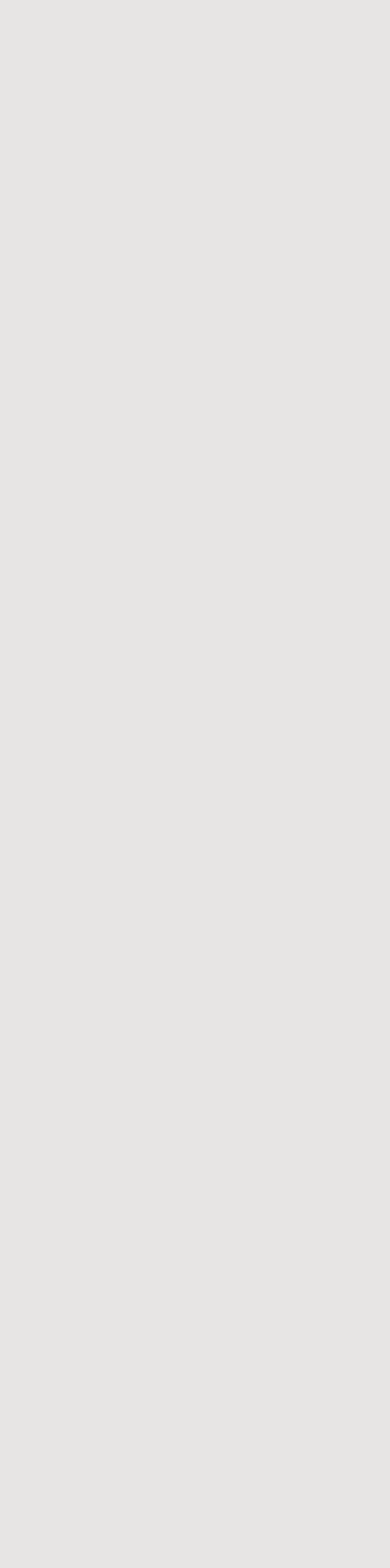
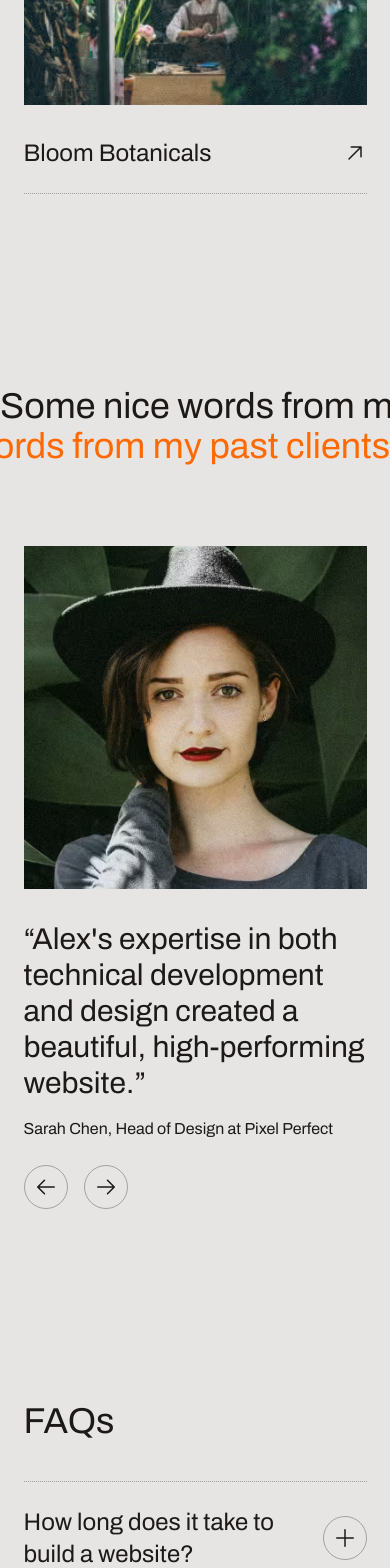
Before and after one commit to fajarfadillahh/fajarfadillahagustian-personal-website, a Next.js app: page / in a window 390 px wide. Shown: the part 3080-4648 px from the top of the page. Before the commit the page ends 1567 px from the top, so only its background shows below. Built offline with nearby package versions, Linux system fonts and the light colour scheme.

Commit message:
feat(sections): add projects, testimonials, faqs & footer section component on home page

```diff
--- a/app/page.tsx
+++ b/app/page.tsx
@@ -1,7 +1,11 @@
 import { generateMetadata } from "@/lib/metadata";
+import SectionFAQs from "@/sections/FAQs";
+import SectionFooter from "@/sections/Footer";
 import SectionHeader from "@/sections/Header";
 import SectionHero from "@/sections/Hero";
 import SectionIntro from "@/sections/Intro";
+import SectionProjects from "@/sections/Projects";
+import SectionTestimonials from "@/sections/Testimonials";
 
 export const metadata = generateMetadata({
   title: "Personal Website ✨",
@@ -14,6 +18,10 @@ export default function HomePage() {
       <SectionHeader />
       <SectionHero />
       <SectionIntro />
+      <SectionProjects />
+      <SectionTestimonials />
+      <SectionFAQs />
+      <SectionFooter />
     </>
   );
 }
--- a/sections/FAQs.tsx
+++ b/sections/FAQs.tsx
@@ -1,3 +1,31 @@
+"use client";
+
+import { faqs } from "@/data/site";
+import { PlusIcon } from "@phosphor-icons/react";
+
 export default function SectionFAQs() {
-  return <div>FAQs</div>;
+  return (
+    <section className="section">
+      <div className="container">
+        <h2 className="text-4xl md:text-7xl lg:text-8xl">FAQs</h2>
+
+        <div className="mt-10 md:mt-16 lg:mt-20">
+          {faqs.map((faq, index) => (
+            <div
+              key={index}
+              className="border-t border-dotted border-stone-400 py-6 last:border-b md:py-8 lg:py-10"
+            >
+              <div className="flex items-center justify-between gap-4">
+                <div className="text-2xl md:text-3xl">{faq.question}</div>
+
+                <div className="inline-flex size-11 shrink-0 items-center justify-center rounded-full border border-stone-400">
+                  <PlusIcon size={24} />
+                </div>
+              </div>
+            </div>
+          ))}
+        </div>
+      </div>
+    </section>
+  );
 }
--- a/sections/Footer.tsx
+++ b/sections/Footer.tsx
@@ -1,3 +1,54 @@
+"use client";
+
+import Button from "@/components/Button";
+import { navItems } from "@/data/site";
+import { ArrowUpRightIcon } from "@phosphor-icons/react";
+
 export default function SectionFooter() {
-  return <div>Footer</div>;
+  return (
+    <footer className="bg-stone-900 text-white">
+      <div className="container">
+        <div className="section">
+          <div className="flex items-center gap-3">
+            <div className="size-3 rounded-full bg-green-400"></div>
+            <span className="uppercase">
+              One spot available for the next month
+            </span>
+          </div>
+
+          <div className="grid md:grid-cols-3 md:items-center">
+            <div className="md:col-span-2">
+              <h2 className="mt-8 text-4xl font-light md:text-7xl lg:text-8xl">
+                Enough talk. Let's make something great together.
+              </h2>
+
+              <Button
+                variant="secondary"
+                iconAfter={<ArrowUpRightIcon size={24} />}
+                className="mt-8"
+              >
+                Contact Me
+              </Button>
+            </div>
+
+            <div>
+              <nav className="mt-16 flex flex-col gap-8 md:mt-0 md:items-end">
+                {navItems.map((item, index) => (
+                  <a href="#" key={index}>
+                    <Button variant="text" className="text-lg">
+                      {item.label}
+                    </Button>
+                  </a>
+                ))}
+              </nav>
+            </div>
+          </div>
+        </div>
+
+        <p className="py-16 text-sm text-white/30">
+          Copyrights &copy; Fajar Fadillah A &bull; All rights reserved
+        </p>
+      </div>
+    </footer>
+  );
 }
--- a/sections/Intro.tsx
+++ b/sections/Intro.tsx
@@ -1,6 +1,6 @@
 export default function SectionIntro() {
   return (
-    <section className="mt-12 py-24 md:mt-16 md:py-32 lg:mt-20 lg:py-40">
+    <section className="section mt-12 lg:mt-20 lg:py-40">
       <div className="container">
         <h2 className="text-4xl md:text-7xl lg:w-[80%] lg:text-8xl">
           Building beautiful websites with clean code and thoughtful design to
--- a/sections/Projects.tsx
+++ b/sections/Projects.tsx
@@ -1,3 +1,44 @@
+"use client";
+
+import { projects } from "@/data/site";
+import { ArrowUpRightIcon } from "@phosphor-icons/react";
+import Image from "next/image";
+
 export default function SectionProjects() {
-  return <div>Projects</div>;
+  return (
+    <section className="section">
+      <div className="container">
+        <h2 className="text-4xl md:text-7xl lg:text-8xl">Selected works</h2>
+
+        <div className="mt-10 md:mt-16 lg:mt-20">
+          {projects.map((project, index) => (
+            <a
+              href="#"
+              key={index}
+              className="flex flex-col border-t border-dotted border-stone-400 py-6 last:border-b md:py-8 lg:py-10"
+            >
+              <div className="">
+                <div className="aspect-video md:hidden">
+                  <Image
+                    src={project.image}
+                    alt={project.name}
+                    width={300}
+                    height={168}
+                    className="size-full object-cover"
+                  />
+                </div>
+
+                <div className="mt-8 flex items-center justify-between md:mt-0">
+                  <h3 className="text-2xl md:text-3xl lg:text-4xl">
+                    {project.name}
+                  </h3>
+                  <ArrowUpRightIcon size={24} />
+                </div>
+              </div>
+            </a>
+          ))}
+        </div>
+      </div>
+    </section>
+  );
 }
--- a/sections/Testimonials.tsx
+++ b/sections/Testimonials.tsx
@@ -1,3 +1,71 @@
+"use client";
+
+import { testimonials } from "@/data/site";
+import { ArrowLeftIcon, ArrowRightIcon } from "@phosphor-icons/react";
+import Image from "next/image";
+
 export default function SectionTestimonials() {
-  return <div>Testimonials</div>;
+  const testiIndex = 0;
+
+  return (
+    <section className="section">
+      <h2 className="flex flex-col overflow-hidden text-4xl md:text-7xl lg:text-8xl">
+        <span className="whitespace-nowrap">
+          Some nice words from my past clients
+        </span>
+        <span className="self-end whitespace-nowrap text-orange-500">
+          Some nice words from my past clients
+        </span>
+      </h2>
+
+      <div className="container">
+        <div className="mt-20">
+          {testimonials.map(
+            (testi, index) =>
+              index === testiIndex && (
+                <div
+                  key={index}
+                  className="grid md:grid-cols-5 md:items-center md:gap-8 lg:gap-16"
+                >
+                  <div className="aspect-square md:col-span-2 md:aspect-9/16">
+                    <Image
+                      src={testi.image}
+                      alt={testi.name}
+                      width={390}
+                      height={694}
+                      className="size-full object-cover"
+                      style={{
+                        objectPosition: `50% ${testi.imagePositionY * 100}%`,
+                      }}
+                    />
+                  </div>
+
+                  <blockquote className="md:col-span-3">
+                    <div className="mt-8 text-3xl md:mt-0 md:text-5xl lg:text-6xl">
+                      <span>&ldquo;</span>
+                      <span>{testi.quote}</span>
+                      <span>&rdquo;</span>
+                    </div>
+
+                    <cite className="mt-4 block not-italic md:mt-8 md:text-lg lg:text-lg">
+                      {testi.name}, {testi.role} at {testi.company}
+                    </cite>
+                  </blockquote>
+                </div>
+              ),
+          )}
+        </div>
+
+        <div className="mt-6 flex items-center gap-4 lg:mt-10">
+          <button className="inline-flex size-11 items-center justify-center rounded-full border border-stone-400">
+            <ArrowLeftIcon size={24} />
+          </button>
+
+          <button className="inline-flex size-11 items-center justify-center rounded-full border border-stone-400">
+            <ArrowRightIcon size={24} />
+          </button>
+        </div>
+      </div>
+    </section>
+  );
 }
```
